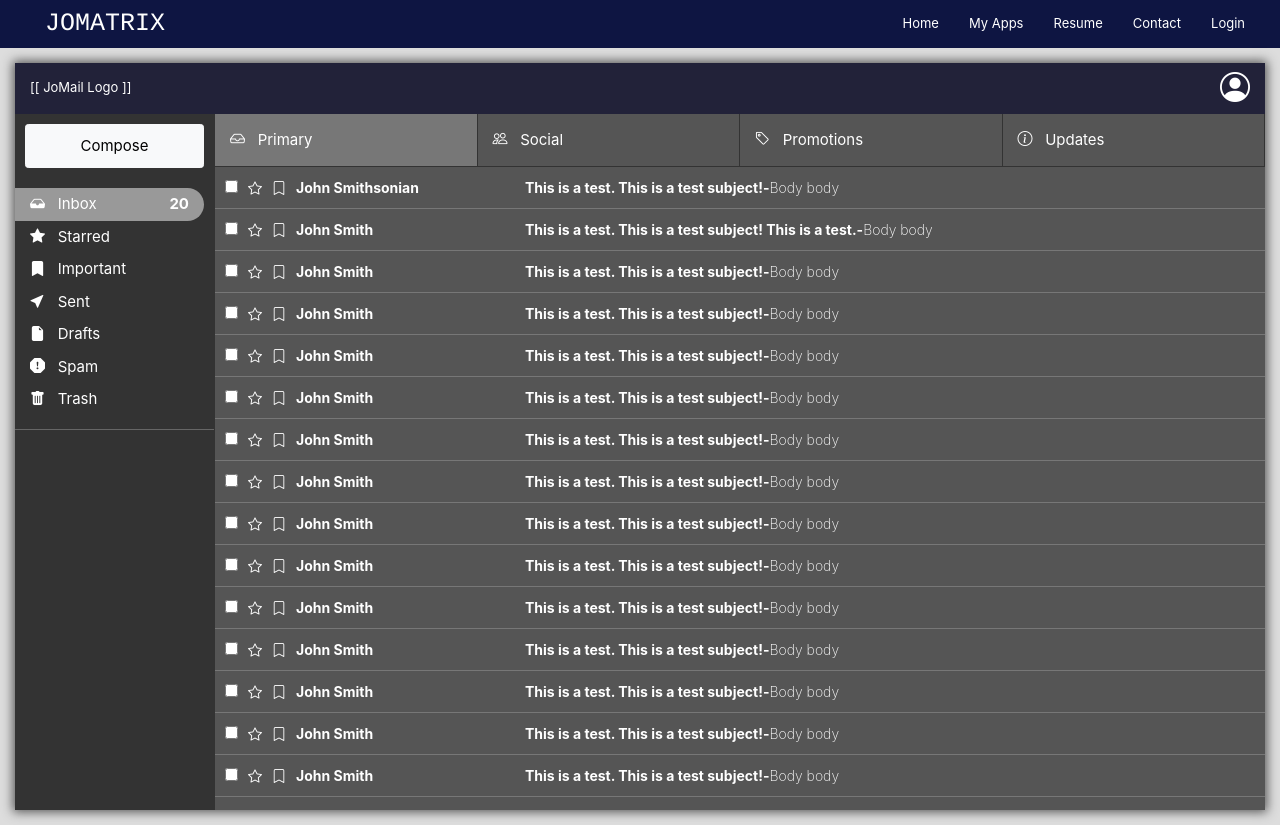
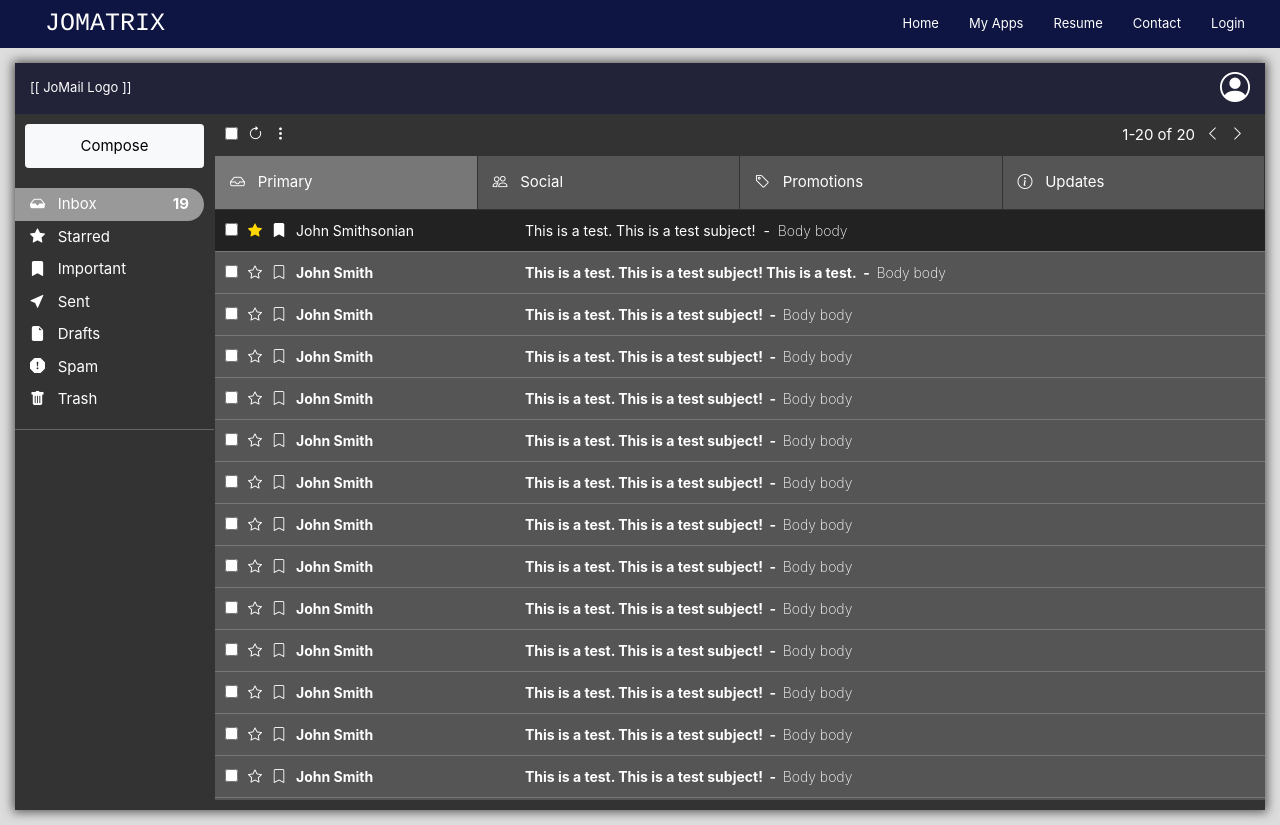
Before and after one commit to jomapormentilla/portfolio-website, a React (Create React App) app: page /apps/jomail in a window 1280 px wide. Built offline with nearby package versions, Linux system fonts and the light colour scheme.

Commit message:
Added amenu bar for pagination & checkbox functionality. Some minor styling updates.

```diff
--- a/src/App.css
+++ b/src/App.css
@@ -77,20 +77,23 @@ a {
     }
 
     .my-app-card {
-      border: solid 1px #777;
+      border: solid 1px #999;
+      box-shadow: 0px 0px 10px 2px #aaa;
       width: 300px;
-      background-color: #fff;;
+      background-color: #fff;
       margin-right: 15px;
+      border-radius: 15px;
+      overflow: hidden;
     }
 
       .my-app-header {
-        background-color: #aaa;
-        padding: 5px;
+        display: flex;
+        justify-content: space-between;
+        align-items: center;
+        color: #fff;
+        background-color: rgb(71, 45, 71);
+        padding: 10px 15px;
       }
-
-        .my-app-header > a {
-          color: #fff;
-        }
 
       .my-app-body {
         display: flex;
--- a/src/components/MyApps.js
+++ b/src/components/MyApps.js
@@ -10,14 +10,14 @@ class MyApps extends React.Component {
                 name: 'JoMail',
                 path: '/jomail',
                 desc: 'JoMail description!',
-                component: 'Dashboard',
+                component: <Dashboard />,
                 display: true
             },
             {
                 name: 'Dog Age Match',
                 path: '/dogmatch',
                 desc: 'When will you and your dog be the same age?',
-                component: 'Dashboard',
+                component: <Dashboard />,
                 display: false
             },
         ]
@@ -29,13 +29,24 @@ class MyApps extends React.Component {
                 return(
                     <div className="my-app-card" key={ id }>
                         <div className="my-app-header">
-                            <Link to={ this.props.routeInfo.match.path + app.path } className="my-app-link">{ app.name }</Link>
+                            <span>{ app.name }</span>
+                            <Link to={ this.props.routeInfo.match.path + app.path } className="btn btn-light btn-sm">Open</Link>
                         </div>
                         <div className="my-app-body">
                             { app.desc }
                         </div>
                     </div>
                 )
+            } else {
+                return null
+            }
+        })
+    }
+
+    renderRoutes = () => {
+        return this.state.apps.map((app, id) => {
+            if(!!app.display) {
+                return <Route path={ this.props.routeInfo.match.path + app.path } component={ routeInfo => app.component } key={ id } />
             } else {
                 return null
             }
@@ -54,7 +65,9 @@ class MyApps extends React.Component {
                         </div>
                     </Route>
 
-                    <Route path={ `${this.props.routeInfo.match.path}/jomail` } component={ routeInfo => <Dashboard /> } />
+                    {/* <Route path={ `${this.props.routeInfo.match.path}/jomail` } component={ routeInfo => <Dashboard /> } /> */}
+
+                    { this.renderRoutes() }
             </div>
         )
     }
--- a/src/components/jomail/Dashboard.js
+++ b/src/components/jomail/Dashboard.js
@@ -1,15 +1,18 @@
 import React from 'react'
 import './Jomail.css'
 import { emails } from '../../data/Emails'
+import { users } from '../../data/Users'
 
 import Header from './Header'
 import Menu from './Menu'
+import MessagesMenu from './MessagesMenu'
 import MessagesContainer from './MessagesContainer'
 import NewMessage from './NewMessage'
 
 class Dashboard extends React.Component {
     state = {
         emails: emails,
+        users: users,
         filtered: emails,
         showCompose: false,
         email: null,
@@ -78,11 +81,16 @@ class Dashboard extends React.Component {
         return(
             <div className="dashboard-jomail">
                 <Header />
-                <div style={{ 'display': 'flex', 'flexDirection': 'row', 'height': '100%', 'maxHeight': '87vh', 'width': '100%', 'overflowY': 'scroll' }}>
+                <div style={{ 'display': 'flex', 'flexDirection': 'row', 'maxHeight': '87vh', 'width': '100%', 'height': '100%' }}>
                     <Menu emails={ this.state.emails } showNewMessage={ this.showNewMessage } hideEmail={ this.hideEmail } filterEmails={ this.filterEmails } />
-                    <MessagesContainer emails={ this.state.emails } filtered={ this.state.filtered } toggleType={ this.toggleType } markRead={ this.markRead } renderEmail={ this.renderEmail } showEmail={ this.state.showEmail } email={ this.state.email } />
+                    <div style={{ 'display': 'flex', 'flexDirection': 'column', 'width': '100%', 'height': '100%' }}>
+                        <MessagesMenu emails={ this.state.emails } />
+                        <div style={{ 'display': 'flex', 'flexDirection': 'row', 'width': '100%', 'overflowY': 'scroll', 'height': '100%', 'paddingBottom': '10px', 'backgroundColor': '#333' }}>
+                            <MessagesContainer emails={ this.state.emails } filtered={ this.state.filtered } toggleType={ this.toggleType } markRead={ this.markRead } renderEmail={ this.renderEmail } showEmail={ this.state.showEmail } email={ this.state.email } />
+                        </div>
+                    </div>
 
-                    { !!this.state.showCompose ? <NewMessage hideNewMessage={ this.hideNewMessage } /> : null }
+                    { !!this.state.showCompose ? <NewMessage hideNewMessage={ this.hideNewMessage } users={ this.state.users } /> : null }
                 </div>
             </div>
         )
--- a/src/components/jomail/Jomail.css
+++ b/src/components/jomail/Jomail.css
@@ -10,7 +10,7 @@
     height: 100%;
     background-color: #fff;
     box-shadow: 0px 0px 10px 2px #555;
-    overflow: scroll;
+    overflow: hidden;
     min-width: 1024px;
 }
 
@@ -58,6 +58,7 @@
     justify-content: flex-start;
     align-items: flex-start;
     width: 100%;
+    height: 100%;
     color: #fff;
     background-color: #555;
     overflow-y: inherit;
@@ -71,8 +72,13 @@
     cursor: pointer;
 }
 
+    .messages-tabs-jomail > div:hover {
+        background-color: #888;
+    }
+
     .messages-tabs-active {
         background-color: #777;
+        border-bottom: solid 10px blue;
     }
 
     .messages-tabs-jomail > div {
@@ -82,6 +88,25 @@
         border-bottom: solid 1px #333;
         text-align: left;
         font-size: 15px;
+    }
+
+.messages-menu {
+    display: flex;
+    justify-content: space-between;
+    align-items: center;
+    padding: 10px;
+    color: #fff;
+    background-color: #333;
+    font-size: 15px;
+}
+
+    .messages-menu > div {
+        display: flex;
+        flex-direction: row;
+    }
+
+    .messages-menu > div > div {
+        cursor: pointer;
     }
 
 .messages-rows-jomail {
@@ -116,7 +141,8 @@
             justify-content: flex-start;
         }
 
-        .messages-rows-jomail > div > div > div {
+        .messages-rows-jomail > div > div > div,
+        .messages-menu > div > div {
             margin-right: 10px;
         }
 
@@ -187,7 +213,7 @@
     padding: 15px;
     background-color: #fff;
     color: #000;
-    }
+}
 
 .starred {
     color: gold;
--- /dev/null
+++ b/src/components/jomail/MessagesMenu.js
@@ -0,0 +1,43 @@
+import React from 'react'
+
+class MessagesMenu extends React.Component {
+    handleOnChange = e => {
+        if (e.target.checked) {
+            for ( const el in document.querySelectorAll('input')) {
+                if (document.querySelectorAll('input')[el].type === "checkbox" && el !== "0") {
+                    document.querySelectorAll('input')[el].checked = true
+                }
+            }
+        } else {
+            for ( const el in document.querySelectorAll('input')) {
+                if (document.querySelectorAll('input')[el].type === "checkbox" && el !== "0") {
+                    document.querySelectorAll('input')[el].checked = false
+                }
+            }
+        }
+    }
+
+    countEmails = () => {
+        return this.props.emails.length
+    }
+
+    render(){
+        return(
+            <div className="messages-menu">
+                <div>
+                    <div><input type="checkbox" onChange={ this.handleOnChange } /></div>
+                    <div><i className="bi-arrow-clockwise"></i></div>
+                    <div><i className="bi-three-dots-vertical"></i></div>
+                </div>
+
+                <div>
+                    <div>1-20 of { this.countEmails() }</div>
+                    <div><i className="bi-chevron-left"></i></div>
+                    <div><i className="bi-chevron-right"></i></div>
+                </div>
+            </div>
+        )
+    }
+}
+
+export default MessagesMenu
--- a/src/components/jomail/MessagesRows.js
+++ b/src/components/jomail/MessagesRows.js
@@ -22,7 +22,7 @@ class MessagesRows extends React.Component {
                         <div onClick={ e => this.props.toggleType(email.id, 'important') } data-id={ email.id }><i className={ important }></i></div>
                         <div>{ email.sender }</div>
                     </div>
-                    <div><span>{ email.subject }</span> - <span style={{ 'fontWeight': '200' }}>{ email.body }</span></div>
+                    <div><span>{ email.subject }</span> &nbsp; - &nbsp; <span style={{ 'fontWeight': '200' }}>{ email.body }</span></div>
                 </div>
             )
         })
--- a/src/data/Emails.js
+++ b/src/data/Emails.js
@@ -4,10 +4,10 @@ export const emails = [
         sender: 'John Smithsonian',
         subject: 'This is a test. This is a test subject!',
         body: 'Body body',
-        starred: false,
-        read: false,
+        starred: true,
+        read: true,
         categories: [],
-        important: false,
+        important: true,
     },
     {
         id: 2,
--- /dev/null
+++ b/src/data/Users.js
@@ -0,0 +1,12 @@
+export const users = [
+    {
+        id: 1,
+        name: 'jomatrix',
+        email: 'admin@email.com',
+    },
+    {
+        id: 2,
+        name: 'trinity',
+        email: 'trinity@email.com',
+    },
+]
```
